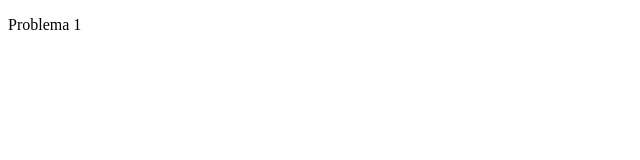
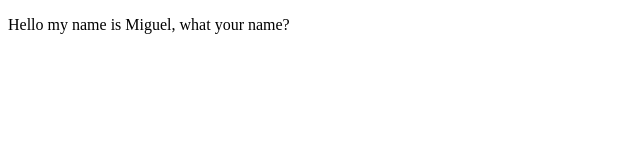
Before and after one commit to pal1005/proyectoDemoCursoPrework, a plain HTML site: page index.html in a window 1280 px wide. Shown: the whole page, without its empty margins (0-640 px from the left). Drawn offline with Linux system fonts and the light colour scheme.

Commit message:
cambios sitio

```diff
--- a/index.html
+++ b/index.html
@@ -9,7 +9,7 @@
 
 <body>
     <p>
-        Problema 1
+        Hello my name is Miguel, what your name?
     </p>
 </body>
 
```
